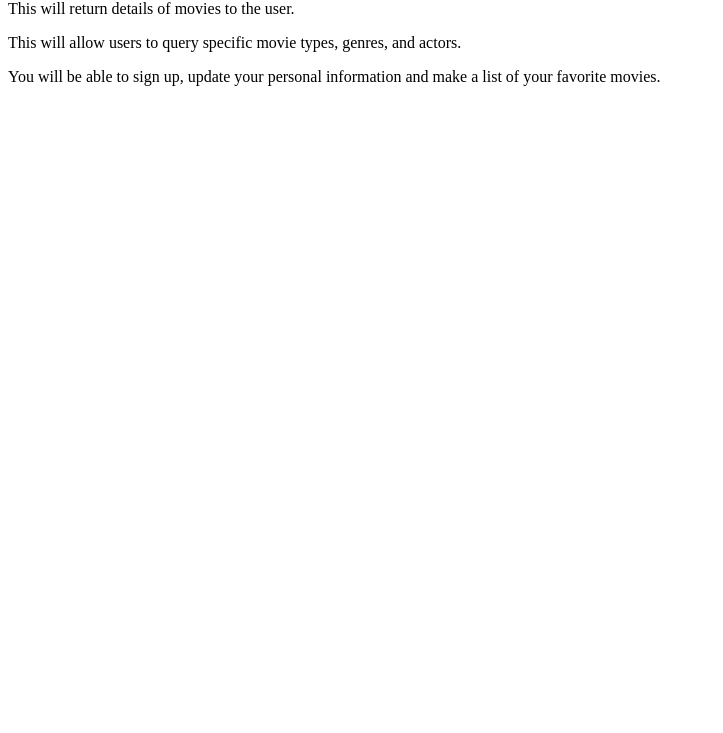
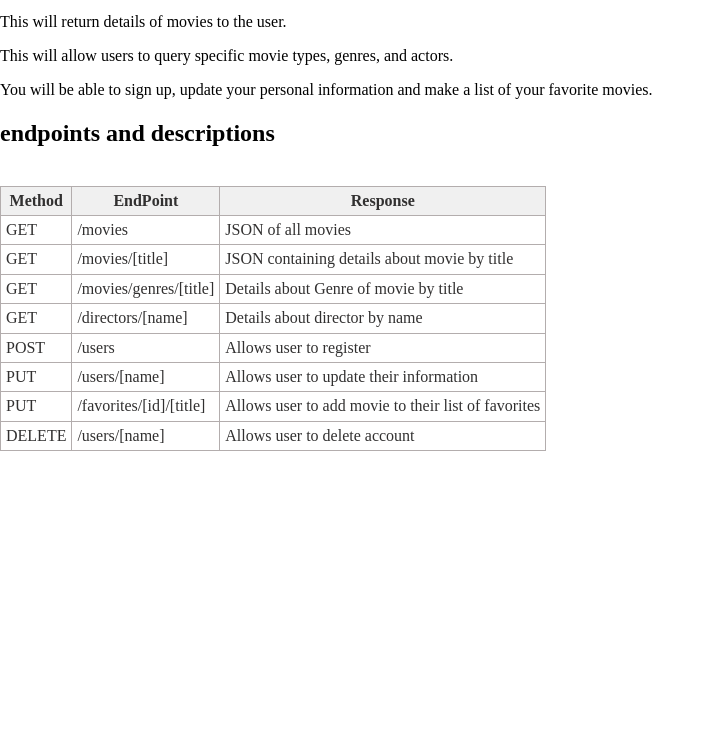
Before and after one commit to Bmcgaughan/myMovie-app, a website: page public/documentation.html in a window 1280 px wide. Shown: the part 67-800 px from the top of the page, without its empty margins (0-723 px from the left). Drawn offline with nearby package versions, Linux system fonts and the light colour scheme.

Commit message:
adding enpoints and documentation

```diff
--- a/log.txt
+++ b/log.txt
@@ -25,3 +25,6 @@
 ::1 - - [14/Apr/2022:20:51:00 +0000] "GET /documentation HTTP/1.1" 500 1465 "-" "Mozilla/5.0 (Macintosh; Intel Mac OS X 10_15_7) AppleWebKit/537.36 (KHTML, like Gecko) Chrome/100.0.4896.75 Safari/537.36"
 ::1 - - [14/Apr/2022:20:51:23 +0000] "GET /documentation HTTP/1.1" 404 246 "-" "Mozilla/5.0 (Macintosh; Intel Mac OS X 10_15_7) AppleWebKit/537.36 (KHTML, like Gecko) Chrome/100.0.4896.75 Safari/537.36"
 ::1 - - [14/Apr/2022:20:52:09 +0000] "GET /documentation HTTP/1.1" 200 638 "-" "Mozilla/5.0 (Macintosh; Intel Mac OS X 10_15_7) AppleWebKit/537.36 (KHTML, like Gecko) Chrome/100.0.4896.75 Safari/537.36"
+::1 - - [14/Apr/2022:22:32:29 +0000] "GET /documentation.html HTTP/1.1" 304 - "-" "Mozilla/5.0 (Macintosh; Intel Mac OS X 10_15_7) AppleWebKit/537.36 (KHTML, like Gecko) Chrome/100.0.4896.75 Safari/537.36"
+::1 - - [14/Apr/2022:22:32:35 +0000] "GET /movies HTTP/1.1" 304 - "-" "Mozilla/5.0 (Macintosh; Intel Mac OS X 10_15_7) AppleWebKit/537.36 (KHTML, like Gecko) Chrome/100.0.4896.75 Safari/537.36"
+::1 - - [15/Apr/2022:18:24:47 +0000] "GET /movies HTTP/1.1" 200 1219 "-" "Mozilla/5.0 (Macintosh; Intel Mac OS X 10_15_7) AppleWebKit/537.36 (KHTML, like Gecko) Chrome/100.0.4896.75 Safari/537.36"
--- /dev/null
+++ b/public/css/styles.css
@@ -0,0 +1,18 @@
+table {
+  border: 1px solid #b3adad;
+  border-collapse: collapse;
+  padding: 5px;
+}
+table th {
+  border: 1px solid #b3adad;
+  padding: 5px;
+  background: #f0f0f0;
+  color: #313030;
+}
+table td {
+  border: 1px solid #b3adad;
+  text-align: left;
+  padding: 5px;
+  background: #ffffff;
+  color: #313030;
+}
--- a/public/documentation.html
+++ b/public/documentation.html
@@ -5,6 +5,12 @@
     <meta http-equiv="X-UA-Compatible" content="IE=edge" />
     <meta name="viewport" content="width=device-width, initial-scale=1.0" />
     <title>Document</title>
+    <link
+      rel="stylesheet"
+      type="text/css"
+      href="https://cdnjs.cloudflare.com/ajax/libs/normalize/8.0.1/normalize.min.css"
+    />
+    <link href="css/styles.css" type="text/css" rel="stylesheet" />
   </head>
   <body>
     <section>
@@ -17,6 +23,60 @@
         You will be able to sign up, update your personal information and make a
         list of your favorite movies.
       </p>
+
+      <h2>endpoints and descriptions</h2>
+      <br />
+      <table>
+        <thead>
+          <tr>
+            <th>Method</th>
+            <th>EndPoint</th>
+            <th>Response</th>
+          </tr>
+        </thead>
+        <tbody>
+          <tr>
+            <td>GET</td>
+            <td>/movies</td>
+            <td>JSON of all movies</td>
+          </tr>
+          <tr>
+            <td>GET</td>
+            <td>/movies/[title]</td>
+            <td>JSON containing details about movie by title</td>
+          </tr>
+          <tr>
+            <td>GET</td>
+            <td>/movies/genres/[title]</td>
+            <td>Details about Genre of movie by title</td>
+          </tr>
+          <tr>
+            <td>GET</td>
+            <td>/directors/[name]</td>
+            <td>Details about director by name</td>
+          </tr>
+          <tr>
+            <td>POST</td>
+            <td>/users</td>
+            <td>Allows user to register</td>
+          </tr>
+          <tr>
+            <td>PUT</td>
+            <td>/users/[name]</td>
+            <td>Allows user to update their information</td>
+          </tr>
+          <tr>
+            <td>PUT</td>
+            <td>/favorites/[id]/[title]</td>
+            <td>Allows user to add movie to their list of favorites</td>
+          </tr>
+          <tr>
+            <td>DELETE</td>
+            <td>/users/[name]</td>
+            <td>Allows user to delete account</td>
+          </tr>
+        </tbody>
+      </table>
     </section>
   </body>
 </html>
```
Also changed, not shown: index.js (+51 -1 lines).
